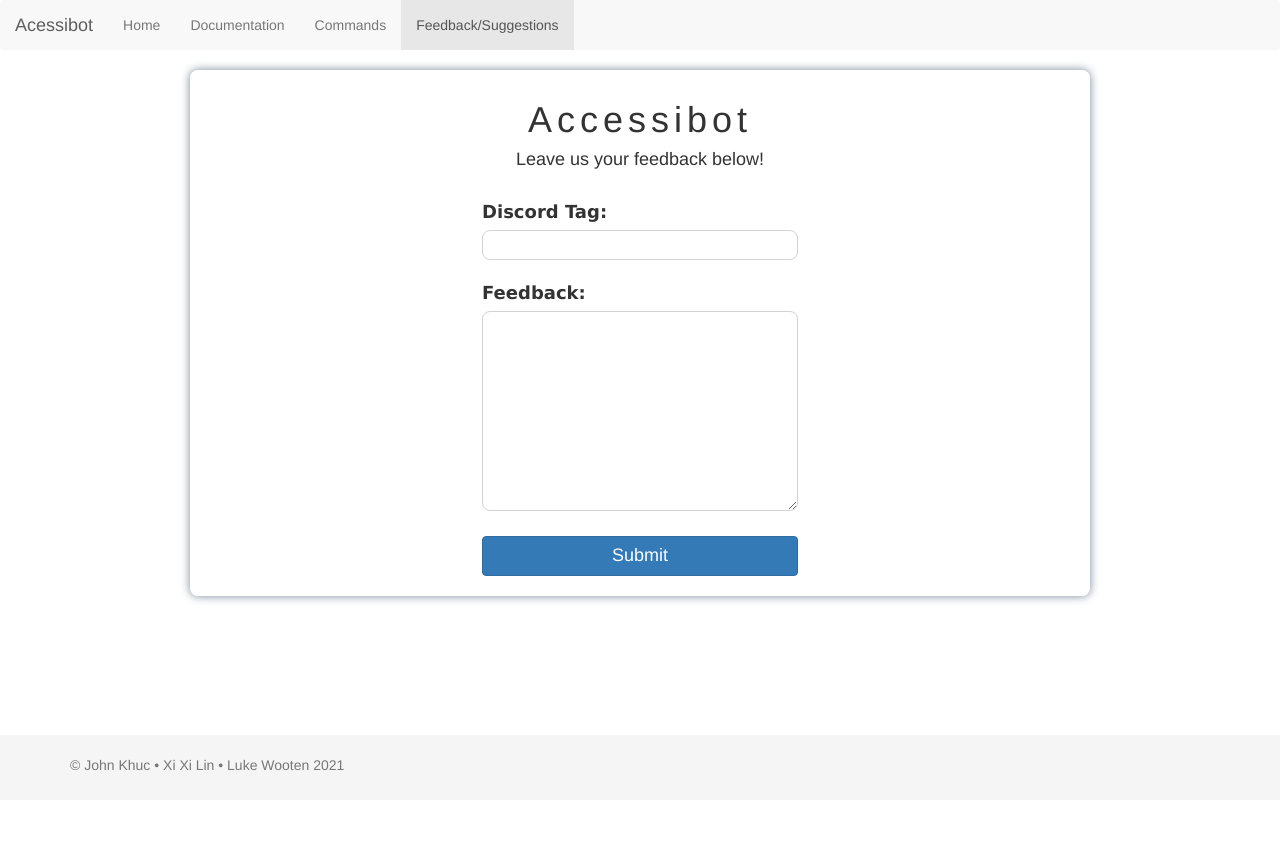
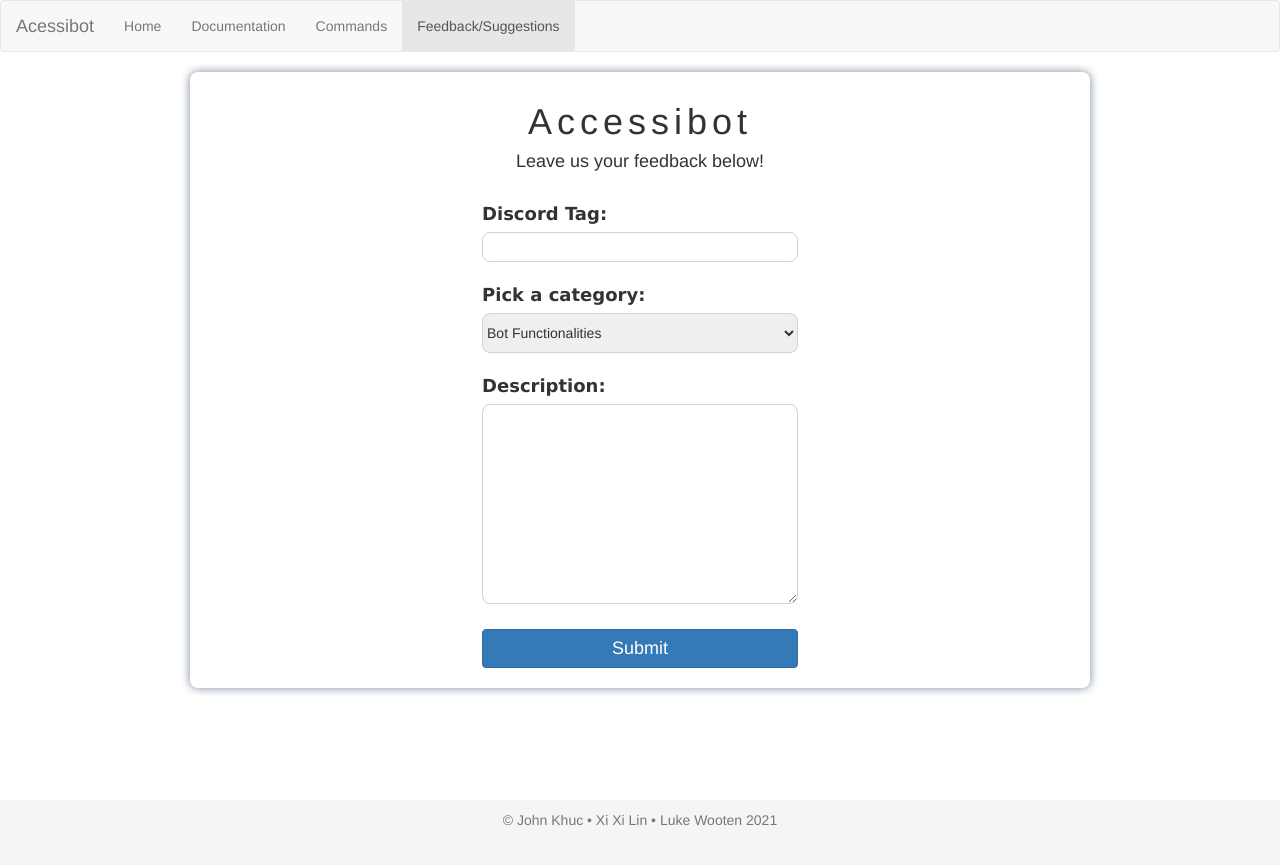
Before and after one commit to linxatwit/Accessibot, a Flask app: page /feedback in a window 1280 px wide. Before the commit the page ends 771 px from the top, so only its background shows below. Run offline with Flask 2, Linux system fonts and the light colour scheme; some libraries are stand-ins or nearby versions.

Commit message:
Updated feedback form

```diff
--- a/static/css/feedback.css
+++ b/static/css/feedback.css
@@ -14,13 +14,15 @@ input {
     border-radius: 8px;
     border: 1px solid lightgray;
     height: 30px;
+    outline: none;
 }
 
 textarea {
     width: 100%;
     border-radius: 8px;
     height: 200px;
-    border: 1px solid lightgray
+    border: 1px solid lightgray;
+    outline: none;
 }
 
 label {
@@ -40,3 +42,12 @@ h1 {
 .submit {
     font-size: 18px;
 }
+
+.categories {
+    display: block;
+    width: 100%;
+    height: 40px;
+    border-radius: 8px;
+    border: 1px solid lightgray;
+    outline: none;
+}
--- a/static/css/footer.css
+++ b/static/css/footer.css
@@ -8,10 +8,13 @@
 }
 
 #footer {
-    position: absolute;
     bottom: 0;
     width: 100%;
     height: 6.5rem;            /* Footer height */
-    padding-top: 20px;
     background-color: #f5f5f5;
 }
+
+.container {
+    padding-top: 10px;
+    text-align: center;
+}
--- a/templates/base.html
+++ b/templates/base.html
@@ -23,10 +23,14 @@
 
 </head>
 
-<body class="body">
-  <!-- Body content -->
-  {% block content %}{% endblock %}
+<body>
+  <div id="page-container">
+    <div id="content-wrap">
+      <!-- Body content -->
+      {% block content %}{% endblock %}
+    </div>
 
+  </div>
   <!-- Footer as it should be  -->
   <footer class="footer" id="footer">
       <div class="container">
--- a/templates/feedback.html
+++ b/templates/feedback.html
@@ -42,7 +42,19 @@
       </section>
       <br style="clear: both;">
       <section>
-        <label>Feedback:</label>
+        <label for="categories" style="display: inline-block;">Pick a category:</label>
+        <select class="categories" id="categories">
+          <option value="bot">Bot Functionalities</option>
+          <option value="feedback">Feedback/Suggestions</option>
+          <option value="tecnical">Technical Issues</option>
+          <option value="ui">User Interface</option>
+          <option value="web">Website Support</option>
+          <option value="other">Other</option>
+        </select>
+      </section>
+      <br style="clear: both;">
+      <section>
+        <label>Description:</label>
         <textarea></textarea>
       </section>
       <br style="clear: both;">
```
